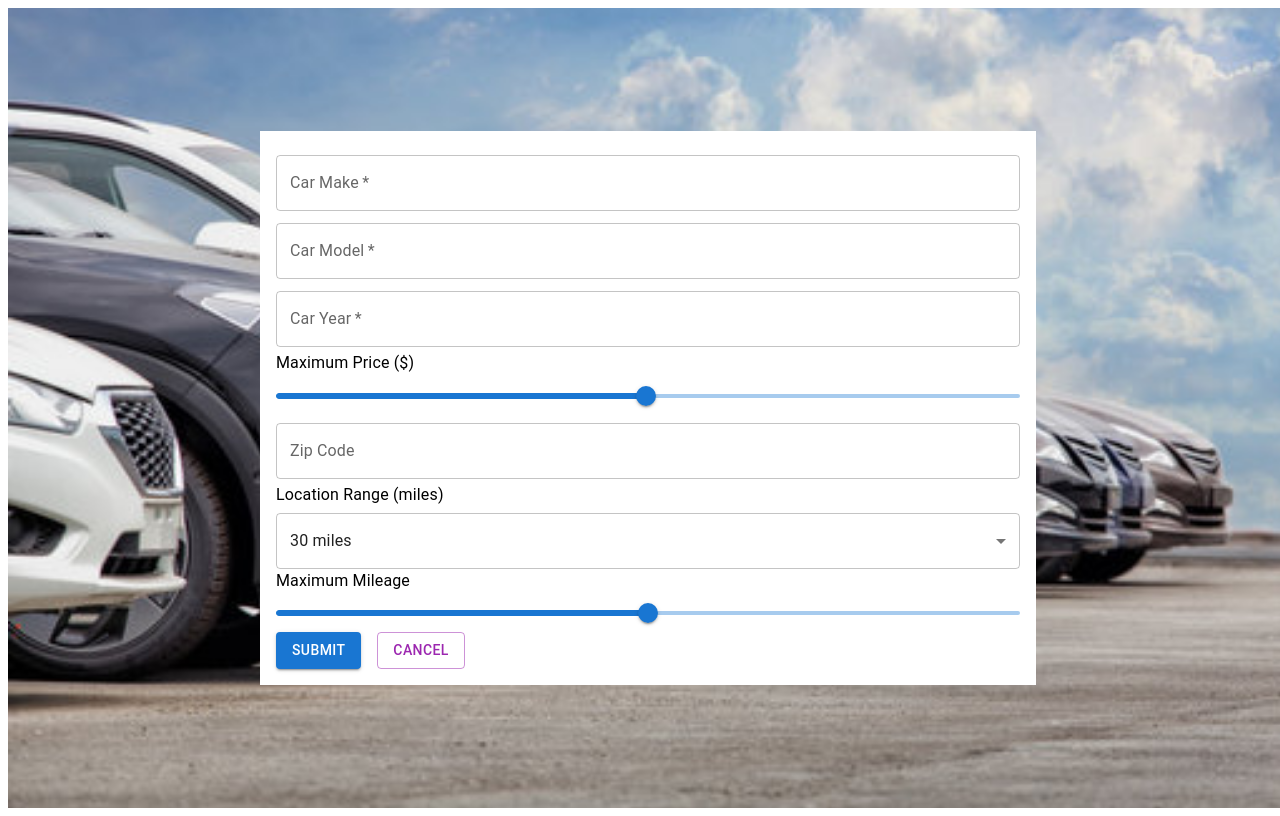
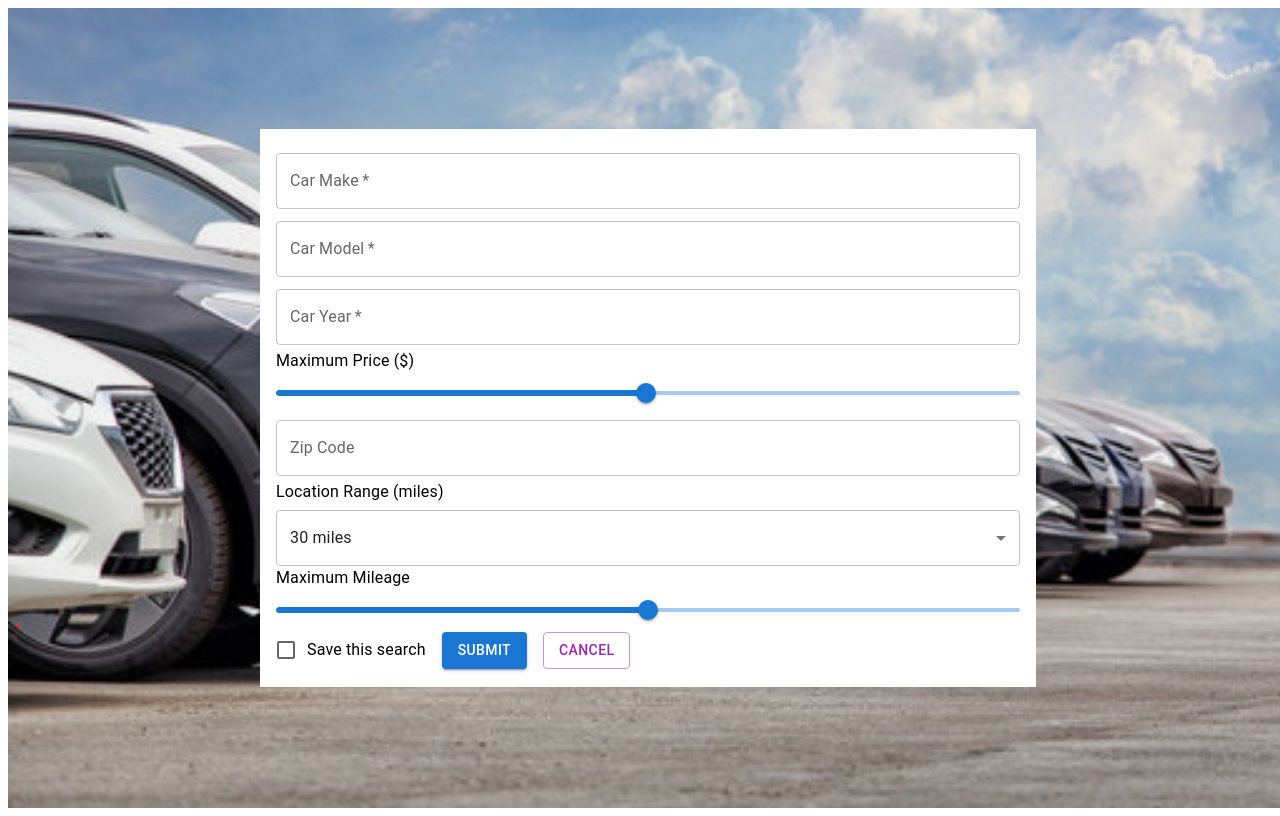
Before and after one commit to tocjustin/CarFinder, a React (Vite) app in the folder frontend/: page /home in a window 1280 px wide. Both pictures are taken after a click on the button "START SEARCHING FOR YOUR CAR!". Built offline with nearby package versions, Linux system fonts and the light colour scheme.

Commit message:
Add save for search

```diff
--- a/frontend/src/HomePage.jsx
+++ b/frontend/src/HomePage.jsx
@@ -2,8 +2,10 @@ import backgroundImage from './assets/cars.jpg';
 import React, {useState} from 'react';
 import {useNavigate} from 'react-router-dom';
 import axios from "axios";
-import {MenuItem, Select, FormControl, TextField, Slider, Box, Typography, Button} from '@mui/material';
-//import './HomePage.css'; // Assuming you will create a separate CSS file for styling
+import {
+    MenuItem, Select, FormControl, TextField, Slider, Box, Typography, Button,
+    Checkbox, FormControlLabel
+} from '@mui/material';//import './HomePage.css'; // Assuming you will create a separate CSS file for styling
 
 const HomePage = () => {
     const [showDropdown, setShowDropdown] = useState(false);
@@ -25,6 +27,13 @@ const HomePage = () => {
         setFormData(prev => ({
             ...prev,
             [name]: newValue
+        }));
+    };
+
+    const handleCheckboxChange = (event) => {
+        setFormData(prev => ({
+            ...prev,
+            saveSearch: event.target.checked
         }));
     };
 
@@ -52,6 +61,25 @@ const HomePage = () => {
         })
             .then(response => {
                 // handle success
+                if (formData.saveSearch) {
+                    console.log('Saving search...');
+                    axios.post('http://localhost:5000/save_search', {
+                        brand: formData.make,
+                        model: formData.model,
+                        year: formData.year,
+                        price: formData.maxPrice,
+                        mileage: formData.maxMileage,
+                        zip: formData.zipcode,
+                        maximumDistance: formData.milesRange,
+                    }, {withCredentials: true})  // Moved withCredentials inside an options object
+                        .then(saveResponse => {
+                            console.log('Search saved:', saveResponse.data);
+                            navigate("/results", {state: {searchResults: response.data}}); // Navigate after save success
+                        })
+                        .catch(saveError => {
+                            console.log('Error saving search:', saveError);
+                        });
+                }
                 navigate("/results", {state: {searchResults: response.data}});
             })
             .catch(error => {
@@ -118,6 +146,17 @@ const HomePage = () => {
                         max={200000}
                         step={500}
                     />
+                    <FormControlLabel
+                        control={
+                            <Checkbox
+                                checked={formData.saveSearch}
+                                onChange={handleCheckboxChange}
+                                name="saveSearch"
+                                color="primary"
+                            />
+                        }
+                        label="Save this search"
+                    />
                     <Button onClick={handleSubmit} variant="contained" color="primary">Submit</Button>
                     <Button onClick={() => setShowDropdown(false)} variant="outlined" color="secondary"
                             sx={{ml: 2}}>Cancel</Button>
--- a/frontend/src/LoginPage.jsx
+++ b/frontend/src/LoginPage.jsx
@@ -34,6 +34,7 @@ const LoginPage = () => {
         email: email,
         password: password
       }),
+      credentials: 'include'
     })
     .then(response => {
       if (response.ok) {
```
